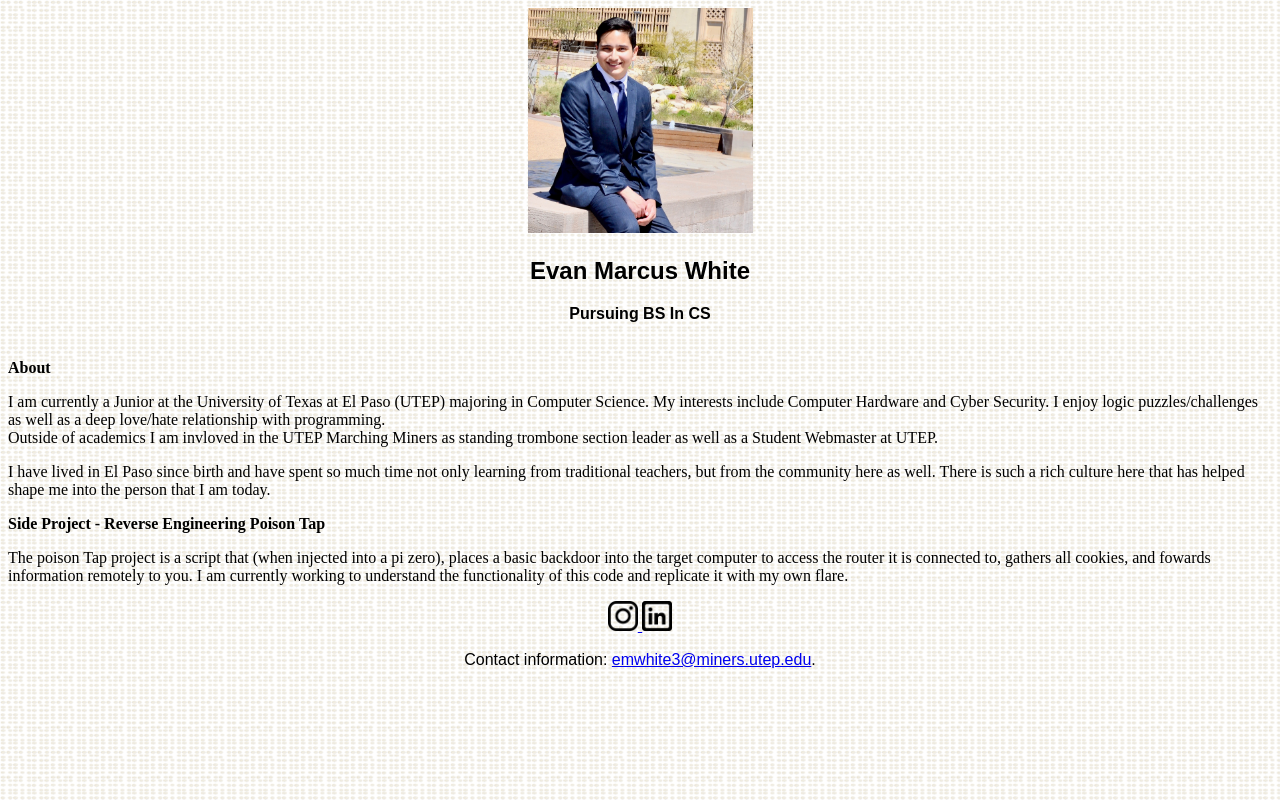
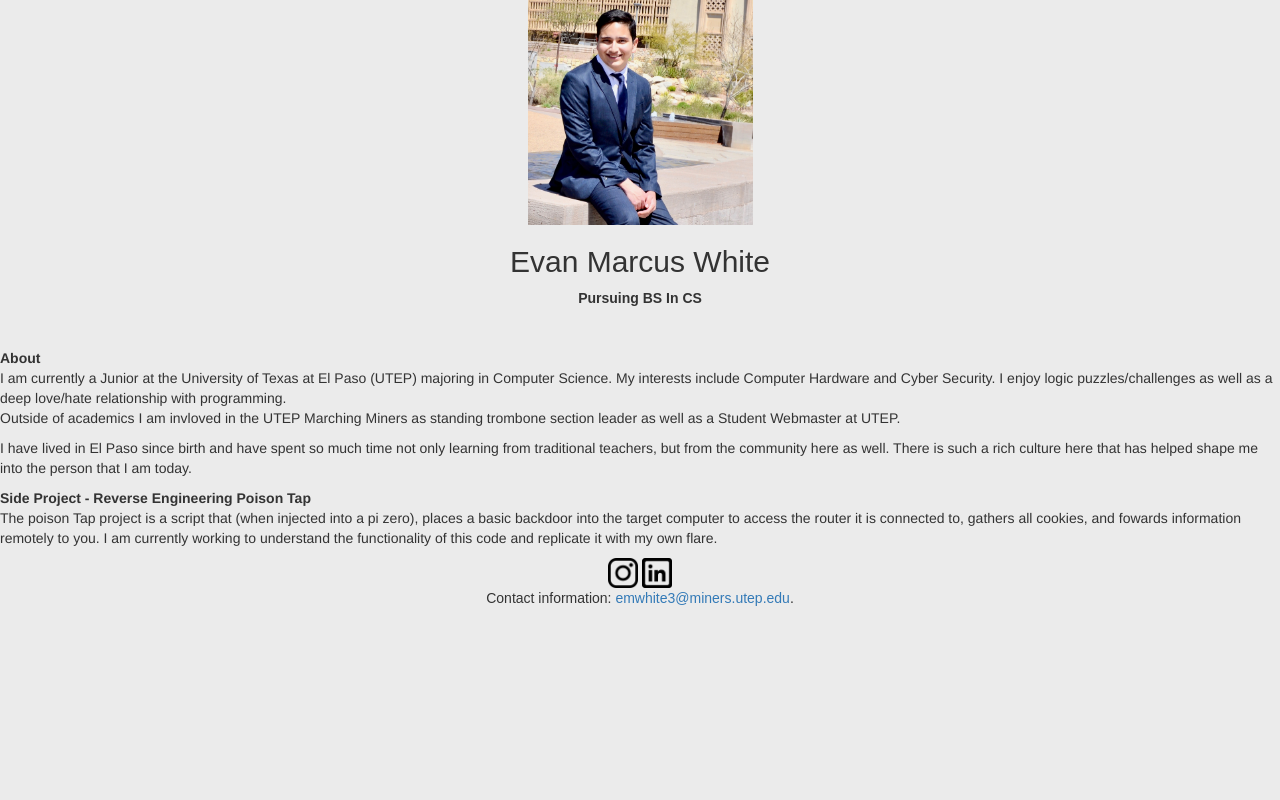
Before and after one commit to emwhite3/emwhite3.github.io, a plain HTML site: page index.html in a window 1280 px wide. Drawn offline with nearby package versions, Linux system fonts and the light colour scheme.

Commit message:
Modified background and text

```diff
--- a/index.html
+++ b/index.html
@@ -1,4 +1,5 @@
 <!DOCTYPE html>
+<link rel="stylesheet" href="//maxcdn.bootstrapcdn.com/bootstrap/3.3.1/css/bootstrap.min.css"/>
 <html>
 <div class = "header" style ="text-align: center">
     <img src="evanMarcusWhite.jpg" alt="Headshot of Evan Marcus White" class="center" height="225" width="225">
@@ -45,8 +46,8 @@
     }
 
     body {
-        background-image: url("cloth.png");
-        background-color: #ffffff;
+        /*background-image: url("cloth.png");*/
+        background-color: #ebebeb;
     }
 
     .logos {
```
